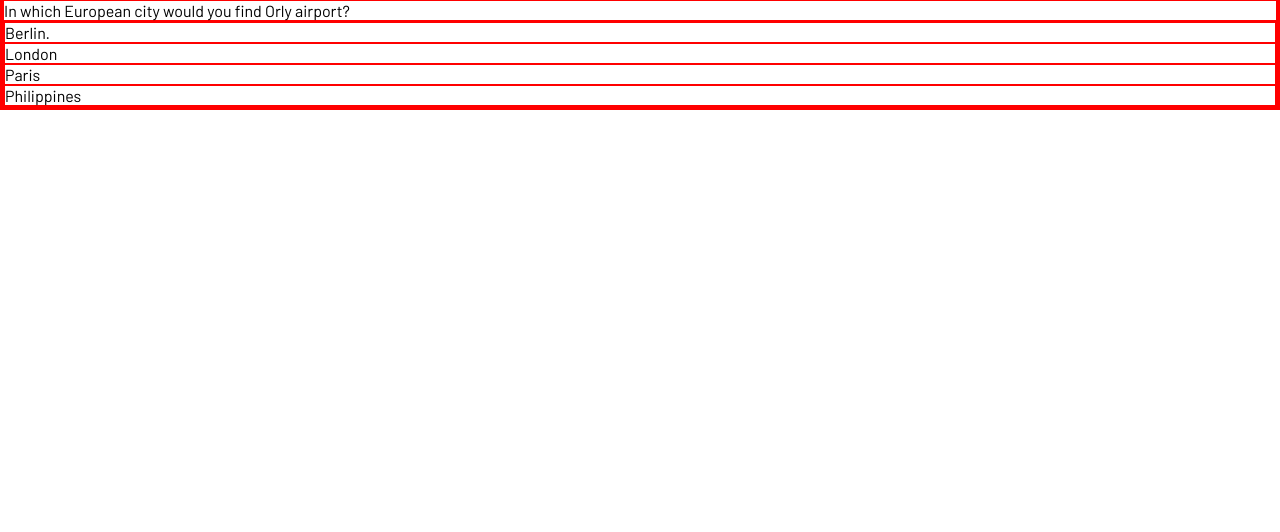
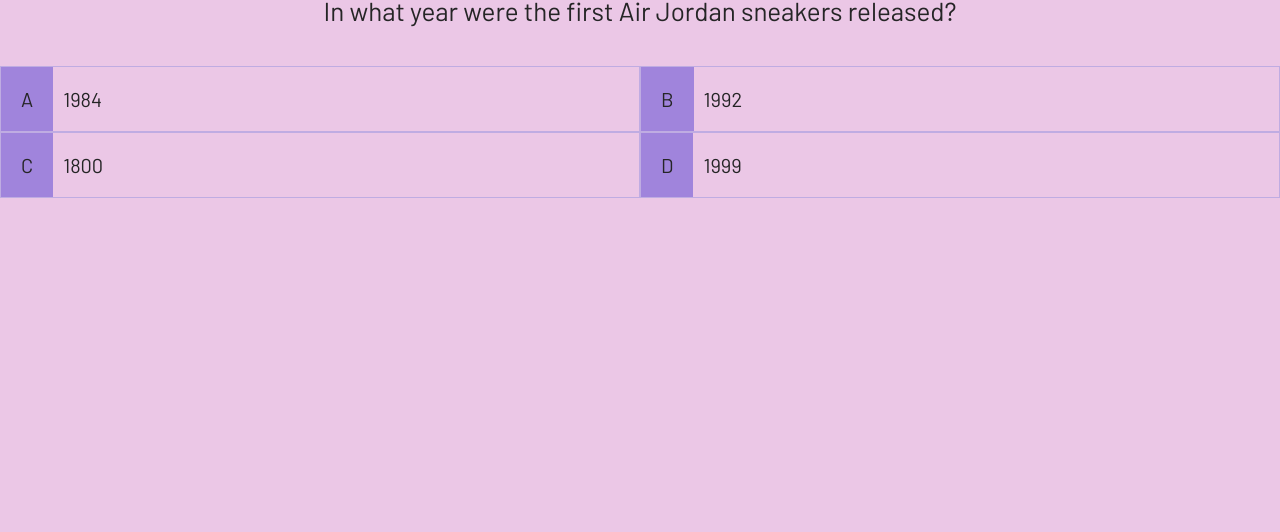
Before and after one commit to kimicasamina/quiz-app, a plain HTML site: page index.html in a window 1280 px wide. Shown: the part 268-800 px from the top of the page. Drawn offline with Linux system fonts and the light colour scheme.

Commit message:
completed quizapp

```diff
--- a/index.html
+++ b/index.html
@@ -12,6 +12,7 @@
       href="https://fonts.googleapis.com/css2?family=Barlow:wght@400;500;700&display=swap"
       rel="stylesheet"
     />
+    <link rel="shortcut icon" href="#" />
   </head>
   <body>
     <div class="container">
@@ -19,19 +20,19 @@
         <h1>QUIZ APP</h1>
         <p>players score: <span id="score">0</span></p>
       </header>
-    </div>
       <main id="main">
         <div class="question">
           Lorem ipsum dolor sit amet consectetur adipisicing elit. Maiores ipsa
           tempora vero, minima rem sequi consectetur nihil voluptas?
         </div>
         <div class="choices">
-        <div class="choice a">Lorem, ipsum.</div>
-        <div class="choice b">Lorem, ipsum dolor.</div>
-        <div class="choice c">Lorem, ipsum.</div>
-        <div class="choice d">Lorem.</div>
+          <div class="choice a"><span>A</span>Lorem, ipsum.</div>
+          <div class="choice b"><span>B</span>Lorem, ipsum dolor.</div>
+          <div class="choice c"><span>C</span>Lorem, ipsum.</div>
+          <div class="choice d"><span>D</span>Lorem.</div>
         </div>
       </main>
+    </div>
     <script src="./js/script.js"></script>
   </body>
 </html>
--- a/js/script.js
+++ b/js/script.js
@@ -1,40 +1,119 @@
-const main = document.querySelector('#main')
-
-const questionsAndAnswers = [
+const quizData = [
   {
     question: 'In what year were the first Air Jordan sneakers released?',
-    choiceA: '1984',
-    choiceB: '1992',
-    choiceC: '1800',
-    choiceD: '1999',
-    correctAns: '1984'
+    a: '1984',
+    b: '1992',
+    c: '1800',
+    d: '1999',
+    answer: '1984'
   },
   {
     question: 'In which European city would you find Orly airport?',
-    choiceA: 'Berlin',
-    choiceB: 'London',
-    choiceC: 'Paris',
-    choiceD: 'Philippines'
+    a: 'Berlin',
+    b: 'London',
+    c: 'Paris',
+    d: 'Philippines',
+    answer: 'Paris'
+  },
+  {
+    question: 'Water has a pH level of around',
+    a: '4',
+    b: '6',
+    c: '7',
+    d: '9',
+    answer: '7'
+  },
+  {
+    question: 'What did the Crocodile swallow in Peter Pan',
+    a: 'A pair of scissors',
+    b: 'An alarm clock',
+    c: 'A donut',
+    d: 'Peter Pan',
+    answer: 'An alarm clock'
+  },
+  {
+    question: 'Which horoscope sign has a crab',
+    a: 'sagitarius',
+    b: 'taurus',
+    c: 'scorpion',
+    d: 'cancer',
+    answer: 'cancer'
+  },
+  {
+    question: 'The Statue of Liberty was given to the US by which country?',
+    a: 'Malaysia',
+    b: 'United States',
+    c: 'France',
+    d: 'Sweden',
+    answer: 'France'
+  },
+  {
+    question: 'Who invented scissors',
+    a: 'Leonardo Da Vinci',
+    b: 'Albert Eintein',
+    c: 'Marie Curie',
+    d: 'Isaac Newton',
+    answer: 'Leonardo Da Vinci'
+  },
+  {
+    question: 'In which film did father and son actors Will and Jaden Smith first appear together',
+    a: 'Fight Club',
+    b: 'The pursuit of happiness',
+    c: 'Into the wild',
+    d: 'The karate kid',
+    answer: 'Leonardo Da Vinci'
   }
 ]
 
-questionsAndAnswers.forEach(qAndA => {
-  let html = `
-  <div class="question">
-        ${qAndA.question}
-      </div>
-      <div class="choices">
-        <div class="choice a">${qAndA.choiceA}.</div>
-        <div class="choice b">${qAndA.choiceB}</div>
-        <div class="choice c">${qAndA.choiceC}</div>
-        <div class="choice d">${qAndA.choiceD}</div>
-      </div>
-  `
-  main.innerHTML = html
+const main = document.querySelector('#main')
+const question = document.querySelector('.question')
+const a = document.querySelector('.a')
+const b = document.querySelector('.b')
+const c = document.querySelector('.c')
+const d = document.querySelector('.d')
+const choices = document.querySelector('.choices')
+const score = document.querySelector('#score')
+
+let quizIndex = 0
+let currentQuizData
+let playersAnswer
+let playersScore = 0
+
+
+loadQuiz()
+
+function loadQuiz(){
+  currentQuizData = quizData[quizIndex]
+  console.log(currentQuizData['question'])
+  question.innerText = currentQuizData['question']
+  console.log(a.childNodes[1].textContent)
+  a.childNodes[1].textContent = currentQuizData['a']
+  b.childNodes[1].textContent = currentQuizData['b']
+  c.childNodes[1].textContent = currentQuizData['c']
+  d.childNodes[1].textContent = currentQuizData['d']
+  console.log(quizIndex)
+}
+
+
+choices.addEventListener('click', (e) => {
+  playersAnswer = e.target.childNodes[1].textContent
+  checkAnswer(playersAnswer, currentQuizData['answer'])
+
+  if (quizIndex < quizData.length - 1){
+
+    loadQuiz()
+  } else {
+    window.alert(`You completed the quiz! Your total score is ${playersScore}`)
+
+  }
+  quizIndex++
 })
 
 
-// questions from obj
-// select answers
-// check if answer is correct
-// at the end show score
+function checkAnswer(playersAnswer, answer){
+  if (playersAnswer == answer){
+    console.log('correct')
+    playersScore++
+    score.innerText = playersScore
+  }
+}
--- a/styles.css
+++ b/styles.css
@@ -2,19 +2,60 @@
   padding: 0;
   margin: 0;
   box-sizing: border-box;
-  border: solid 1px red;
+  /* border: solid 1px red; */
 }
 
 body {
   font-family: 'Barlow', sans-serif;
+  background-color: #EBC7E6;
+  color: #252526;
 }
 
 .container {
   max-width: 1440px;
   margin-inline: auto;
-  padding: 100px 40px;
+  padding: 100px 0;
 }
 
 header {
   text-align: center;
+  margin-bottom: 40px;
 }
+
+header h1 {
+  font-size: 3.5rem;
+  margin-bottom: 10px;
+}
+
+header p {
+  font-size: 1.375rem;
+  font-weight: 500;
+}
+
+main .question{
+  text-align: center;
+  font-size: 1.625rem;
+  padding: 1.25rem;
+  margin-bottom: 1.25rem;
+}
+
+main .choices {
+  display: grid;
+  grid-template-columns: repeat(auto-fit, minmax(500px, 1fr));
+}
+
+main .choice {
+  padding: 1.25rem 0;
+  font-size: 1.25rem;
+  border: solid 1px #BFACE2;
+}
+
+main .choice:hover{
+  background-color: #BFACE2;
+}
+
+main .choice span {
+  margin-right: .625rem;
+  padding: 1.25rem;
+  background-color: #A084DC;
+}
```
Lines whose indentation alone changed are shown as unchanged.
